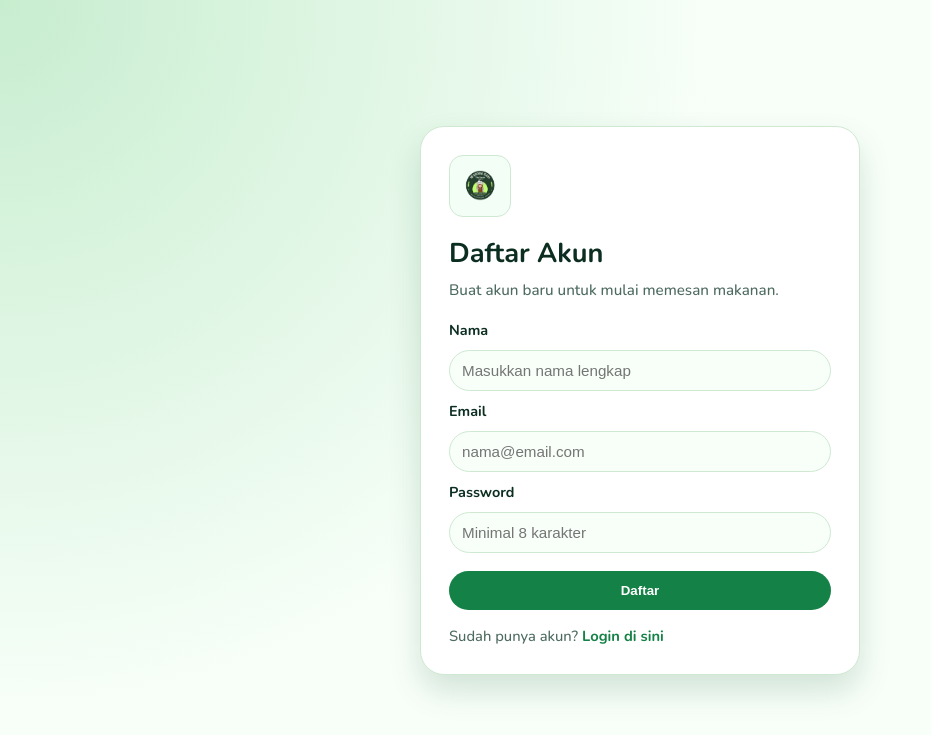
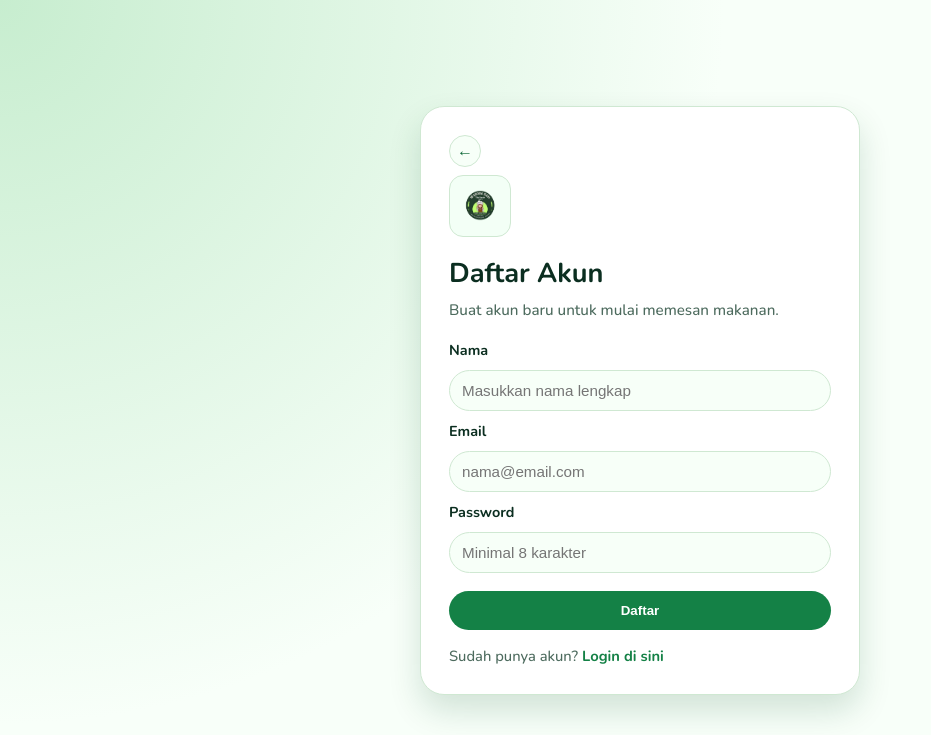
Before and after one commit to HAiQFM/aplikasi-pemesanan-makanan, a Flask app: page /auth/register in a window 1280 px wide. Shown: the top 735 px of the page, without its empty margins (0-931 px from the left). Run offline with Flask 3, Linux system fonts and the light colour scheme; parts of the project's set-up code (start-up, migrations or seed data) failed here and were passed over.

Commit message:
feat(auth); Update auth routes, enhance login and register templates, and improve authentication styling

```diff
--- a/src/app/routes/auth.py
+++ b/src/app/routes/auth.py
@@ -1,11 +1,37 @@
-from flask import Blueprint, flash, redirect, render_template, request, url_for
+from flask import Blueprint, flash, redirect, render_template, request, session, url_for
 
 auth_bp = Blueprint("auth", __name__, url_prefix="/auth")
+ADMIN_EMAIL = "ffaiqm14@gmail.com"
+ADMIN_PASSWORD = "123456"
 
 
 @auth_bp.route("/login", methods=["GET", "POST"])
 def login():
     if request.method == "POST":
+        email = request.form.get("email", "").strip().lower()
+        password = request.form.get("password", "")
+
+        if email == ADMIN_EMAIL:
+            if password != ADMIN_PASSWORD:
+                flash("Password admin salah.", "error")
+                return render_template("auth/login.html")
+            session["is_logged_in"] = True
+            session["user_email"] = email
+            session["user_name"] = "Admin"
+            session["user_role"] = "admin"
+            flash("Login admin berhasil.", "success")
+            return redirect(url_for("admin.dashboard"))
+
+        users = session.get("users", {})
+        user_name = users.get(email)
+        if not user_name:
+            flash("Email tidak terdaftar, mohon registrasi terlebih dahulu.", "error")
+            return render_template("auth/login.html")
+
+        session["is_logged_in"] = True
+        session["user_email"] = email
+        session["user_name"] = user_name
+        session["user_role"] = "customer"
         flash("Login berhasil.", "success")
         return redirect(url_for("order.history"))
     return render_template("auth/login.html")
@@ -14,6 +40,13 @@ def login():
 @auth_bp.route("/register", methods=["GET", "POST"])
 def register():
     if request.method == "POST":
+        name = request.form.get("name", "").strip()
+        email = request.form.get("email", "").strip().lower()
+        if name and email:
+            users = session.get("users", {})
+            users[email] = name
+            session["users"] = users
+
         flash("Registrasi berhasil. Silakan login.", "success")
         return redirect(url_for("auth.login"))
     return render_template("auth/register.html")
@@ -21,5 +54,19 @@ def register():
 
 @auth_bp.route("/logout", methods=["POST"])
 def logout():
+    session.pop("is_logged_in", None)
+    session.pop("user_email", None)
+    session.pop("user_name", None)
+    session.pop("user_role", None)
     flash("Anda telah logout.", "info")
     return redirect(url_for("auth.login"))
+
+
+@auth_bp.route("/logout-admin", methods=["POST"])
+def logout_admin():
+    session.pop("is_logged_in", None)
+    session.pop("user_email", None)
+    session.pop("user_name", None)
+    session.pop("user_role", None)
+    flash("Admin logout berhasil.", "info")
+    return redirect(url_for("main.index"))
--- a/src/app/static/css/auth.css
+++ b/src/app/static/css/auth.css
@@ -42,6 +42,35 @@ body {
   padding: 28px;
   box-shadow: 0 16px 32px rgba(14, 82, 45, 0.16);
   animation: cardIn 0.5s ease both;
+}
+
+.auth-topbar {
+  display: flex;
+  justify-content: flex-start;
+  margin-bottom: 8px;
+}
+
+.auth-back {
+  display: inline-grid;
+  place-items: center;
+  width: 32px;
+  height: 32px;
+  border-radius: 999px;
+  border: 1px solid var(--border);
+  background: #f7fff8;
+  color: var(--primary-hover);
+  text-decoration: none;
+  font-size: 1rem;
+  font-weight: 800;
+}
+
+.auth-back:hover {
+  background: #e9f8ec;
+}
+
+.auth-back:focus-visible {
+  outline: 2px solid rgba(20, 129, 70, 0.35);
+  outline-offset: 2px;
 }
 
 .auth-logo {
--- a/src/app/templates/auth/login.html
+++ b/src/app/templates/auth/login.html
@@ -12,6 +12,9 @@
 <body>
   <main class="auth-page">
     <section class="auth-card">
+      <div class="auth-topbar">
+        <a class="auth-back" href="{{ url_for('main.index') }}" aria-label="Kembali">&#8592;</a>
+      </div>
       <img class="auth-logo" src="{{ url_for('static', filename='images/logo.png') }}" alt="Food Hall Logo" />
       <h1>Masuk</h1>
       <p class="subtitle">Silakan login untuk melanjutkan pemesanan bahan makanan segar.</p>
--- a/src/app/templates/auth/register.html
+++ b/src/app/templates/auth/register.html
@@ -12,6 +12,9 @@
 <body>
   <main class="auth-page">
     <section class="auth-card">
+      <div class="auth-topbar">
+        <a class="auth-back" href="{{ url_for('main.index') }}" aria-label="Kembali">&#8592;</a>
+      </div>
       <img class="auth-logo" src="{{ url_for('static', filename='images/logo.png') }}" alt="Food Hall Logo" />
       <h1>Daftar Akun</h1>
       <p class="subtitle">Buat akun baru untuk mulai memesan makanan.</p>
```
Also changed, not shown: other parts of src/app/static/css/auth.css (+25 -0 lines).
